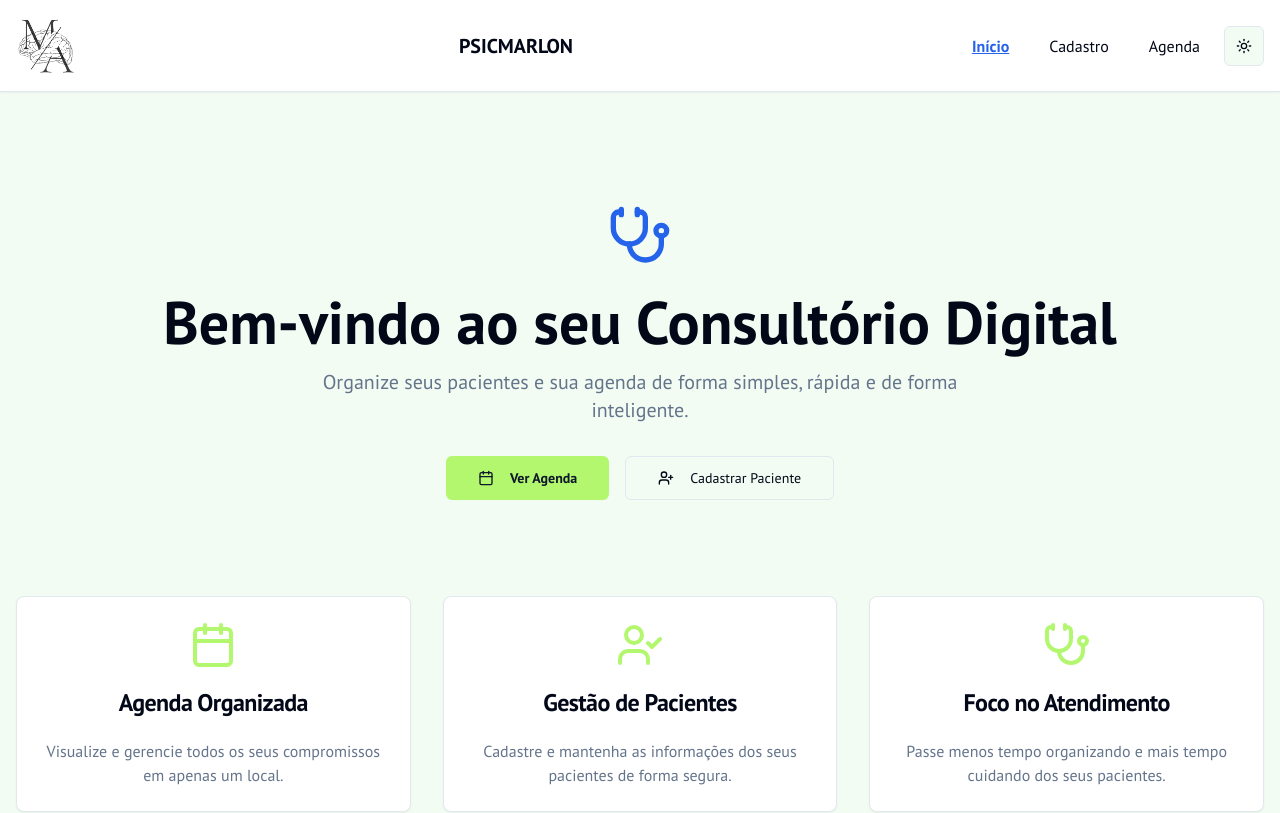
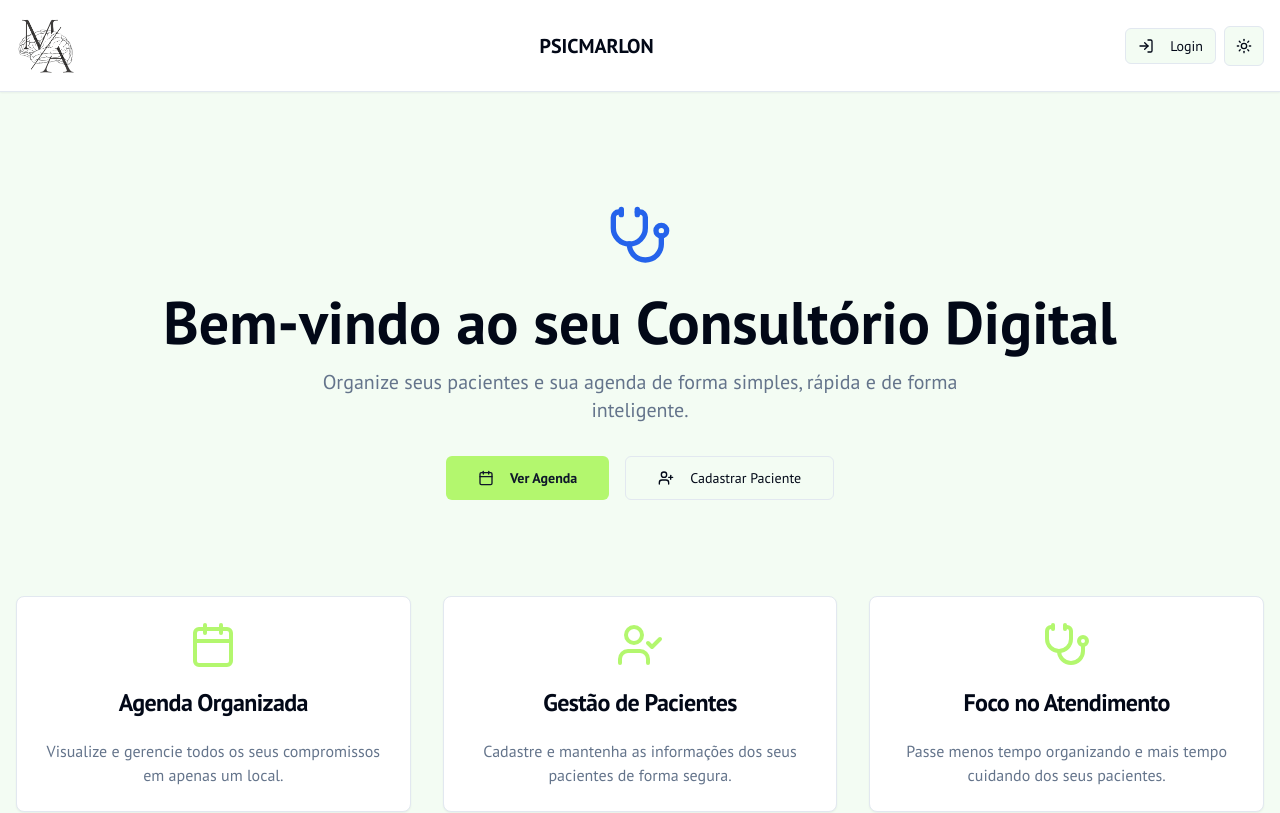
Before and after one commit to MARX210/psicmarlon, a Next.js app: page / in a window 1280 px wide. Shown: the top 813 px of the page. Built offline with nearby package versions, Linux system fonts and the light colour scheme.

Commit message:
crie um botão para logar ou deslogar então

```diff
--- a/src/app/login/page.tsx
+++ b/src/app/login/page.tsx
@@ -46,7 +46,9 @@ export default function LoginPage() {
         description: "Você será redirecionado para a página inicial.",
       });
 
-      // Redirecionamento simples e direto para a página inicial.
+      localStorage.setItem("isLoggedIn", "true");
+
+      // Redirecionamento para a página inicial.
       window.location.href = "/";
 
     } catch (error) {
--- a/src/components/Header.tsx
+++ b/src/components/Header.tsx
@@ -15,10 +15,25 @@ import {
   SheetTrigger,
   SheetClose,
 } from "@/components/ui/sheet";
-import { Menu } from "lucide-react";
+import { Menu, LogIn, LogOut } from "lucide-react";
+import { useEffect, useState } from "react";
 
 export function Header() {
   const pathname = usePathname();
+  const [isLoggedIn, setIsLoggedIn] = useState(false);
+  const [isClient, setIsClient] = useState(false);
+
+  useEffect(() => {
+    setIsClient(true);
+    const loggedInStatus = localStorage.getItem("isLoggedIn") === "true";
+    setIsLoggedIn(loggedInStatus);
+  }, []);
+
+  const handleLogout = () => {
+    localStorage.removeItem("isLoggedIn");
+    setIsLoggedIn(false);
+    window.location.href = "/login";
+  };
 
   const navLinks = [
     { href: "/", label: "Início" },
@@ -58,7 +73,7 @@ export function Header() {
 
         <div className="flex items-center justify-end gap-2 flex-shrink-0">
           <nav className="hidden md:flex items-center space-x-1 lg:space-x-2">
-            {navLinks.map((link) => (
+            {isLoggedIn && navLinks.map((link) => (
               <Button
                 key={link.href}
                 asChild
@@ -72,7 +87,27 @@ export function Header() {
               </Button>
             ))}
           </nav>
+
+          {isClient && (
+            isLoggedIn ? (
+              <Button onClick={handleLogout} variant="outline" size="sm">
+                <LogOut className="mr-2 h-4 w-4" />
+                Logout
+              </Button>
+            ) : (
+              pathname !== '/login' && (
+                <Button asChild variant="outline" size="sm">
+                  <Link href="/login">
+                    <LogIn className="mr-2 h-4 w-4" />
+                    Login
+                  </Link>
+                </Button>
+              )
+            )
+          )}
+
           <ThemeToggle />
+
           <div className="md:hidden">
             <Sheet>
               <SheetTrigger asChild>
@@ -90,7 +125,7 @@ export function Header() {
                   </SheetTitle>
                 </SheetHeader>
                 <nav className="flex flex-col space-y-4 mt-8">
-                  {navLinks.map((link) => (
+                  {isLoggedIn && navLinks.map((link) => (
                     <SheetClose asChild key={link.href}>
                       <Link
                         href={link.href}
```
